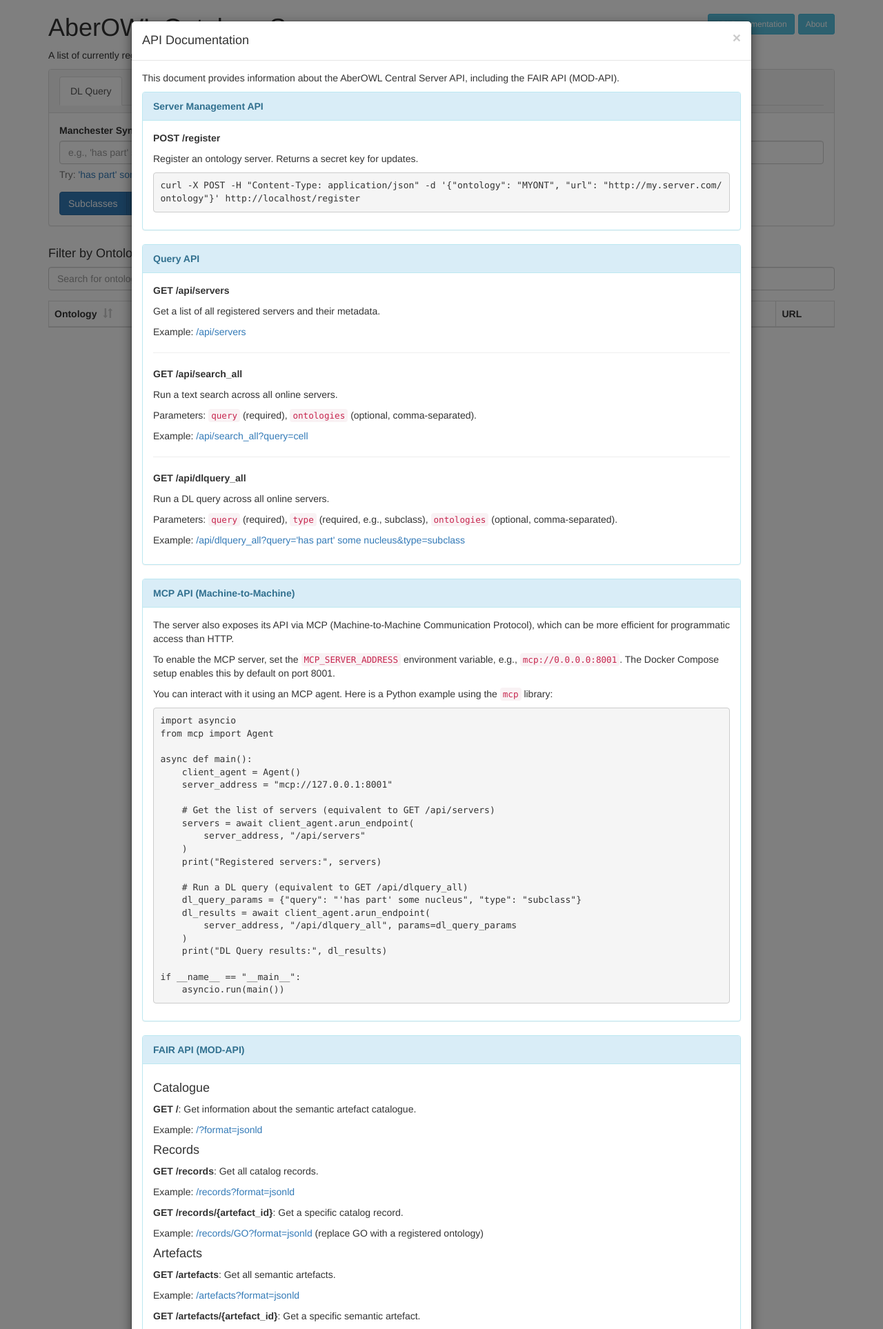
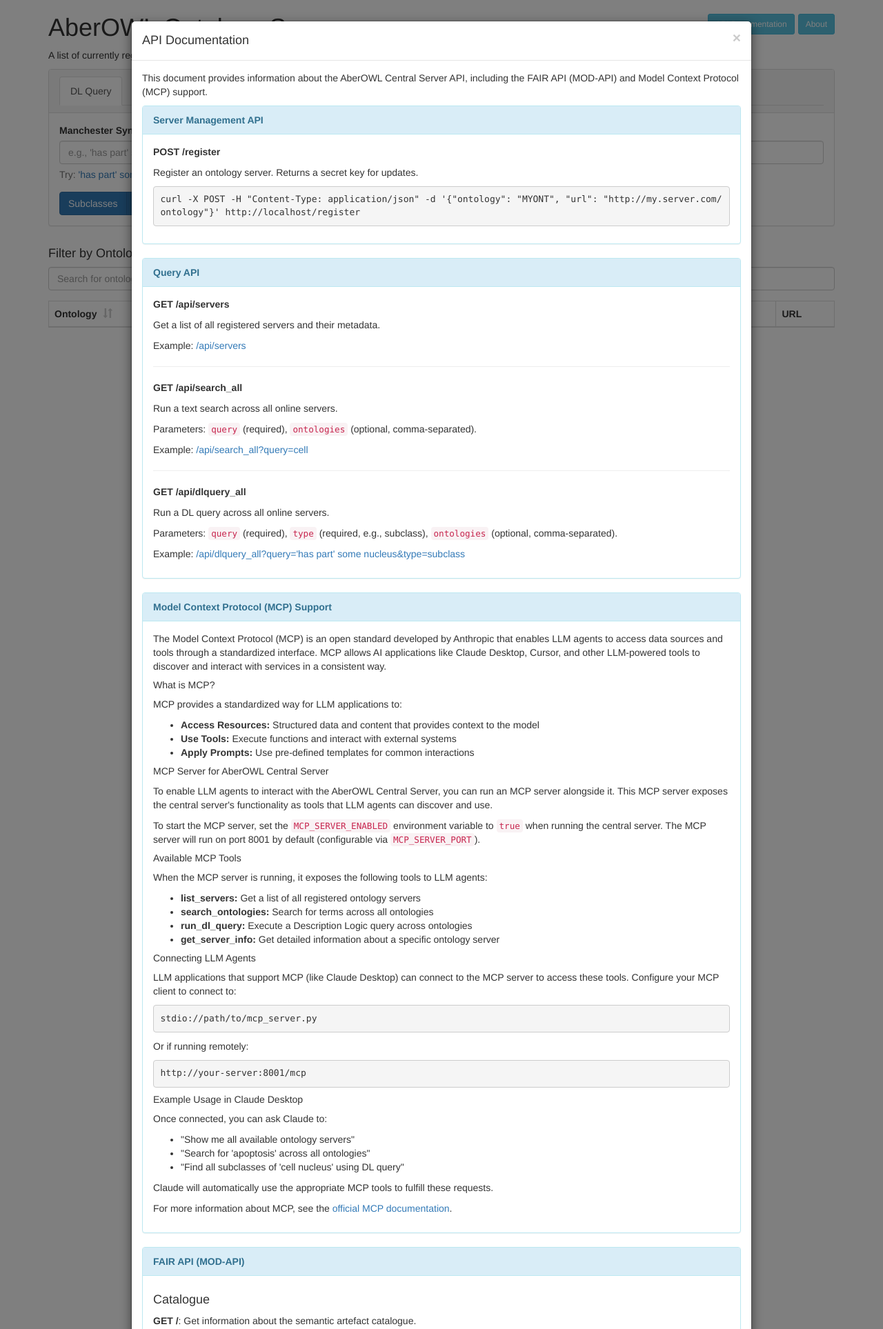
Before and after one commit to bio-ontology-research-group/aberowl2, a FastAPI app: page / in a window 1280 px wide, after a click on "API Documentation". Shown: the top 1927 px of the page at 69% size. Run offline with FastAPI, Linux system fonts and the light colour scheme; lists and menus that the app fills with data are empty; parts of the project's set-up code (start-up, migrations or seed data) failed here and were passed over; some libraries are stand-ins or nearby versions.

Commit message:
docs: Clarify MCP as Model Context Protocol for LLM agents
Co-authored-by: aider (openrouter/anthropic/claude-opus-4.1) <aider@aider.chat>

```diff
--- a/central_server/app/templates/index.html
+++ b/central_server/app/templates/index.html
@@ -117,7 +117,7 @@
                     <h4 class="modal-title" id="documentationModalLabel">API Documentation</h4>
                 </div>
                 <div class="modal-body">
-                    <p>This document provides information about the AberOWL Central Server API, including the FAIR API (MOD-API).</p>
+                    <p>This document provides information about the AberOWL Central Server API, including the FAIR API (MOD-API) and Model Context Protocol (MCP) support.</p>
 
                     <div class="panel panel-info">
                         <div class="panel-heading"><strong>Server Management API</strong></div>
@@ -148,33 +148,48 @@
                     </div>
 
                     <div class="panel panel-info">
-                        <div class="panel-heading"><strong>MCP API (Machine-to-Machine)</strong></div>
+                        <div class="panel-heading"><strong>Model Context Protocol (MCP) Support</strong></div>
                         <div class="panel-body">
-                            <p>The server also exposes its API via MCP (Machine-to-Machine Communication Protocol), which can be more efficient for programmatic access than HTTP.</p>
-                            <p>To enable the MCP server, set the <code>MCP_SERVER_ADDRESS</code> environment variable, e.g., <code>mcp://0.0.0.0:8001</code>. The Docker Compose setup enables this by default on port 8001.</p>
-                            <p>You can interact with it using an MCP agent. Here is a Python example using the <code>mcp</code> library:</p>
-                            <pre><code>import asyncio
-from mcp import Agent
+                            <p>The Model Context Protocol (MCP) is an open standard developed by Anthropic that enables LLM agents to access data sources and tools through a standardized interface. MCP allows AI applications like Claude Desktop, Cursor, and other LLM-powered tools to discover and interact with services in a consistent way.</p>
 
-async def main():
-    client_agent = Agent()
-    server_address = "mcp://127.0.0.1:8001"
+                            <h5>What is MCP?</h5>
+                            <p>MCP provides a standardized way for LLM applications to:</p>
+                            <ul>
+                                <li><strong>Access Resources:</strong> Structured data and content that provides context to the model</li>
+                                <li><strong>Use Tools:</strong> Execute functions and interact with external systems</li>
+                                <li><strong>Apply Prompts:</strong> Use pre-defined templates for common interactions</li>
+                            </ul>
 
-    # Get the list of servers (equivalent to GET /api/servers)
-    servers = await client_agent.arun_endpoint(
-        server_address, "/api/servers"
-    )
-    print("Registered servers:", servers)
+                            <h5>MCP Server for AberOWL Central Server</h5>
+                            <p>To enable LLM agents to interact with the AberOWL Central Server, you can run an MCP server alongside it. This MCP server exposes the central server's functionality as tools that LLM agents can discover and use.</p>
 
-    # Run a DL query (equivalent to GET /api/dlquery_all)
-    dl_query_params = {"query": "'has part' some nucleus", "type": "subclass"}
-    dl_results = await client_agent.arun_endpoint(
-        server_address, "/api/dlquery_all", params=dl_query_params
-    )
-    print("DL Query results:", dl_results)
+                            <p>To start the MCP server, set the <code>MCP_SERVER_ENABLED</code> environment variable to <code>true</code> when running the central server. The MCP server will run on port 8001 by default (configurable via <code>MCP_SERVER_PORT</code>).</p>
 
-if __name__ == "__main__":
-    asyncio.run(main())</code></pre>
+                            <h5>Available MCP Tools</h5>
+                            <p>When the MCP server is running, it exposes the following tools to LLM agents:</p>
+                            <ul>
+                                <li><strong>list_servers:</strong> Get a list of all registered ontology servers</li>
+                                <li><strong>search_ontologies:</strong> Search for terms across all ontologies</li>
+                                <li><strong>run_dl_query:</strong> Execute a Description Logic query across ontologies</li>
+                                <li><strong>get_server_info:</strong> Get detailed information about a specific ontology server</li>
+                            </ul>
+
+                            <h5>Connecting LLM Agents</h5>
+                            <p>LLM applications that support MCP (like Claude Desktop) can connect to the MCP server to access these tools. Configure your MCP client to connect to:</p>
+                            <pre><code>stdio://path/to/mcp_server.py</code></pre>
+                            <p>Or if running remotely:</p>
+                            <pre><code>http://your-server:8001/mcp</code></pre>
+
+                            <h5>Example Usage in Claude Desktop</h5>
+                            <p>Once connected, you can ask Claude to:</p>
+                            <ul>
+                                <li>"Show me all available ontology servers"</li>
+                                <li>"Search for 'apoptosis' across all ontologies"</li>
+                                <li>"Find all subclasses of 'cell nucleus' using DL query"</li>
+                            </ul>
+                            <p>Claude will automatically use the appropriate MCP tools to fulfill these requests.</p>
+
+                            <p>For more information about MCP, see the <a href="https://modelcontextprotocol.io" target="_blank">official MCP documentation</a>.</p>
                         </div>
                     </div>
 
```
